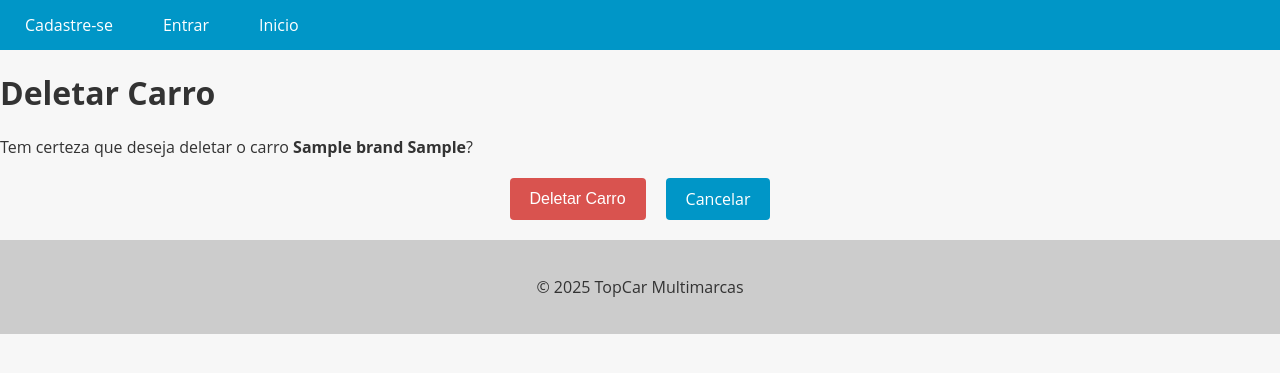
After one commit to GeorgeKemmerich/carros, a Django app: page /car/1/delete/ in a window 1280 px wide. The commit adds this page. Shown: the top 373 px of the page. Run offline with Django 5.2, Linux system fonts and the light colour scheme; tables that the repository leaves empty hold one stand-in row (values such as "Sample post").

Commit message:
Criacao da funcionalidade Delete

```diff
--- /dev/null
+++ b/cars/templates/car_delete.html
@@ -0,0 +1,63 @@
+{% extends "base.html" %}
+
+{% block content %}
+  <style>
+    .buttons-container {
+      display: flex;
+      justify-content: center;
+      margin-top: 20px;
+      margin-bottom: 20px;
+    }
+
+    .btn {
+      display: inline-block;
+      background-color: #0096c7;
+      color: #fff;
+      border: none;
+      padding: 10px 20px;
+      font-size: 16px;
+      border-radius: 4px;
+      cursor: pointer;
+      transition: background-color 0.3s ease-in-out;
+      margin: 0 10px;
+    }
+
+    .btn:hover {
+      background-color: #108eb8;
+    }
+
+    .btn-danger {
+      background-color: #d9534f;
+      text-decoration: none !important;
+    }
+
+    .btn-danger:hover {
+      background-color: #d2221c;
+    }
+
+    .error-message {
+      color: #d9534f;
+      font-size: 14px;
+      margin-top: 5px;
+    }
+
+    a {
+      text-decoration: none !important;
+    }
+  </style>
+  <div class="card">
+    <div class="card-header">
+      <h1 class="card-title">Deletar Carro</h1>
+    </div>
+    <div class="card-body">
+      <p>Tem certeza que deseja deletar o carro <strong>{{ object.brand }} {{ object.model }}</strong>?</p>
+      <form method="post">
+        {% csrf_token %}
+        <div class="buttons-container">
+          <button type="submit" class="btn btn-danger">Deletar Carro</button>
+          <a href="{% url 'car_update' pk=object.pk %}" class="btn btn-secondary">Cancelar</a>
+        </div>
+      </form>
+    </div>
+  </div>
+{% endblock %}
--- a/cars/templates/car_detail.html
+++ b/cars/templates/car_detail.html
@@ -90,7 +90,8 @@
   {% if user.is_authenticated %}
   <div class="buttons-container">
     <a href="{% url 'car_update' pk=object.pk %}" class="btn btn-primary">Editar</a>
+    <a href="{% url 'car_delete' pk=object.pk %}" class="btn btn-danger">Deletar</a>
   </div>
-  {% endif %}
+ {% endif %}
 
 {% endblock %}
--- a/cars/templates/car_update.html
+++ b/cars/templates/car_update.html
@@ -115,6 +115,7 @@
     <div>
       <div class="buttons-container">
         <input type="submit" value="Salvar Alterações" class="btn btn-primary">
+        <a href="{% url 'car_delete' pk=object.pk %}" class="btn btn-danger">Deletar</a>
         <a href="{% url 'cars_list' %}" class="btn btn-secondary">Cancelar</a>
       </div>
     </div>
--- a/cars/templates/cars.html
+++ b/cars/templates/cars.html
@@ -115,7 +115,8 @@
         <div class="car-card">
           <img src="{{ car.photo.url }}" alt="{{ car.model }} - {{ car.brand }}">
           <h2>{{ car.brand }} {{ car.model }}</h2>
-          <p>{{ car.factory_year }} - R$ {{ car.price }} - {{ car.version }} - {{ car.motor }} - {{ car.category }}</p>
+          <p> R$ {{ car.price }} </p>
+          <p> {{ car.version }} - {{ car.motor }} - {{ car.category }} - {{ car.factory_year }} </p>
         </div>
       </a>
       {% endfor %}
--- a/cars/views.py
+++ b/cars/views.py
@@ -20,7 +20,7 @@ class NewCarCreateView(CreateView):
     model = Car
     form_class = CarModelForm
     template_name = 'new_car.html'
-    success_url = '/cars'
+    success_url = '/cars/'
 
 class CarDetailView(DetailView):
     model = Car
```
Also changed, not shown: cars/forms.py (+8 -9 lines), cars/migrations/0007_alter_car_price.py (added), cars/migrations/0008_alter_car_price.py (added).
